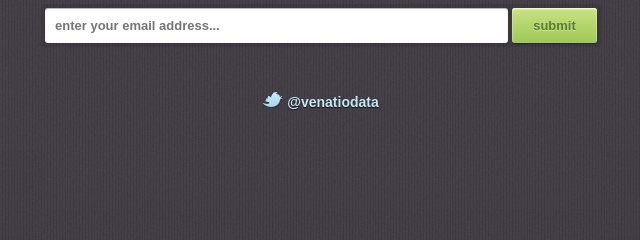
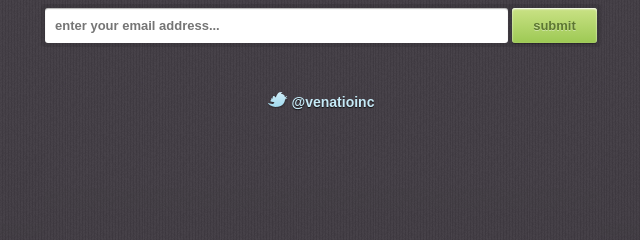
Before and after one commit to venatiodata/homepage, a plain HTML site: page index.html in a window 1280 px wide. Shown: the part 343-583 px from the top of the page, 319-959 px from the left. Drawn offline with nearby package versions, Linux system fonts and the light colour scheme.

Commit message:
twitter link

```diff
--- a/index.html
+++ b/index.html
@@ -41,7 +41,7 @@
     });
 </script>
 
-<a href="http://twitter.com/#!/venatiodata" title="Join Venatio on Twitter" class="twitter center">venatiodata</a>
+<a href="http://twitter.com/#!/venatioinc" title="Join Venatio on Twitter" class="twitter center">venatioinc</a>
 
 <iframe src="#" id="no-target" name="no-target" style="visibility:hidden"></iframe>
 
```
